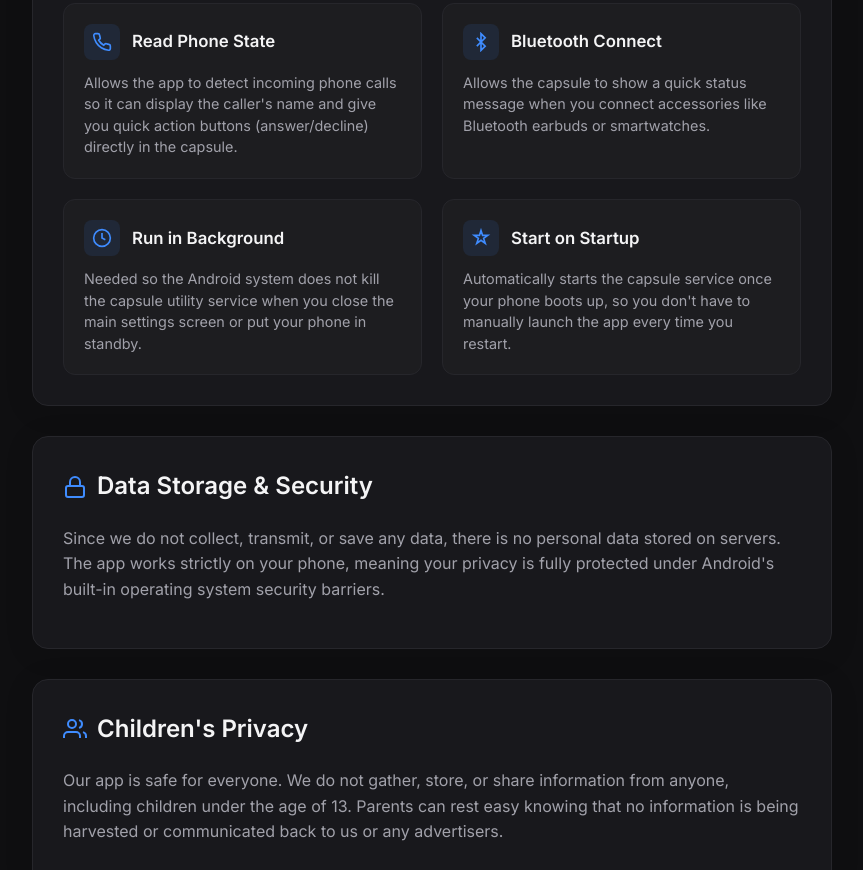
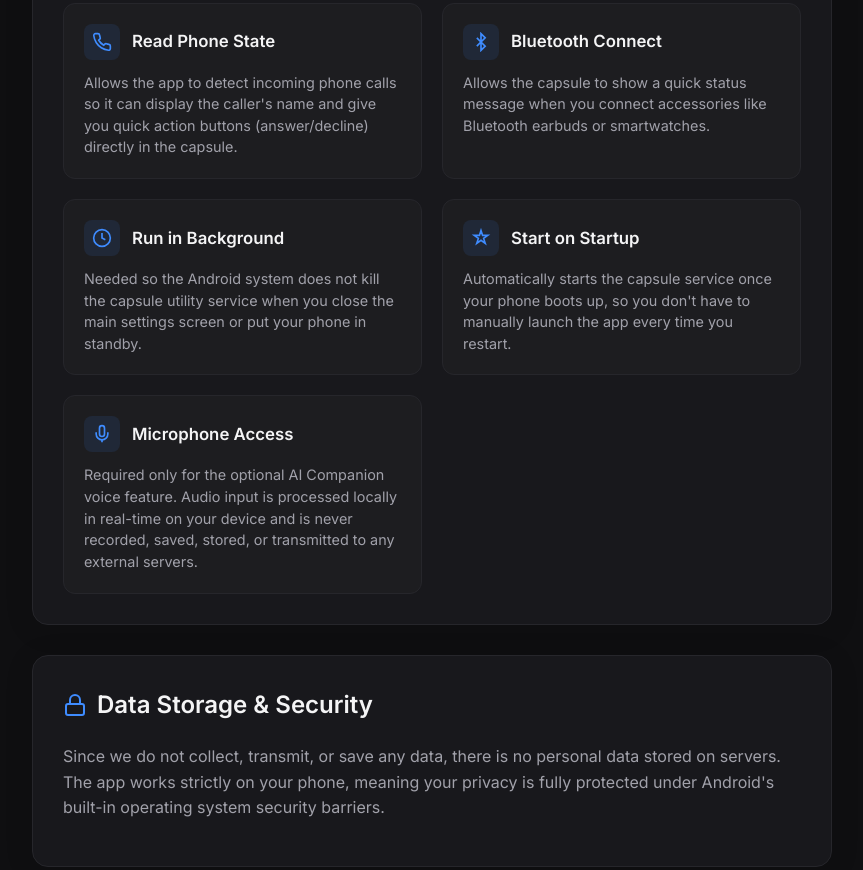
Before and after one commit to Orinzent/dynamic-capsule, a plain HTML site: page index.html in a window 1280 px wide. Shown: the part 1062-1932 px from the top of the page, without its empty margins (208-1071 px from the left). Drawn offline with Linux system fonts and the light colour scheme.

Commit message:
Update last updated date and add microphone access section

```diff
--- a/index.html
+++ b/index.html
@@ -243,7 +243,7 @@
             </div>
             <h1>Privacy Policy</h1>
             <p class="subtitle">Plain-English privacy terms for the Dynamic Capsule app.</p>
-            <p class="last-updated">Last updated: August 19, 2026</p>
+            <p class="last-updated">Last updated: November 8, 2026</p>
         </header>
 
         <main>
@@ -334,6 +334,17 @@
                         </div>
                         <div class="permission-desc">Automatically starts the capsule service once your phone boots up, so you don't have to manually launch the app every time you restart.</div>
                     </div>
+
+                    <!-- Microphone -->
+                    <div class="permission-card">
+                        <div class="permission-header">
+                            <div class="permission-icon">
+                                <svg width="20" height="20" viewBox="0 0 24 24" fill="none" stroke="currentColor" stroke-width="2"><path d="M12 2a3 3 0 0 0-3 3v7a3 3 0 0 0 6 0V5a3 3 0 0 0-3-3Z"/><path d="M19 10v2a7 7 0 0 1-14 0v-2"/><line x1="12" y1="19" x2="12" y2="22"/></svg>
+                            </div>
+                            <div class="permission-title">Microphone Access</div>
+                        </div>
+                        <div class="permission-desc">Required only for the optional AI Companion voice feature. Audio input is processed locally in real-time on your device and is never recorded, saved, stored, or transmitted to any external servers.</div>
+                    </div>
                 </div>
             </section>
 
```
